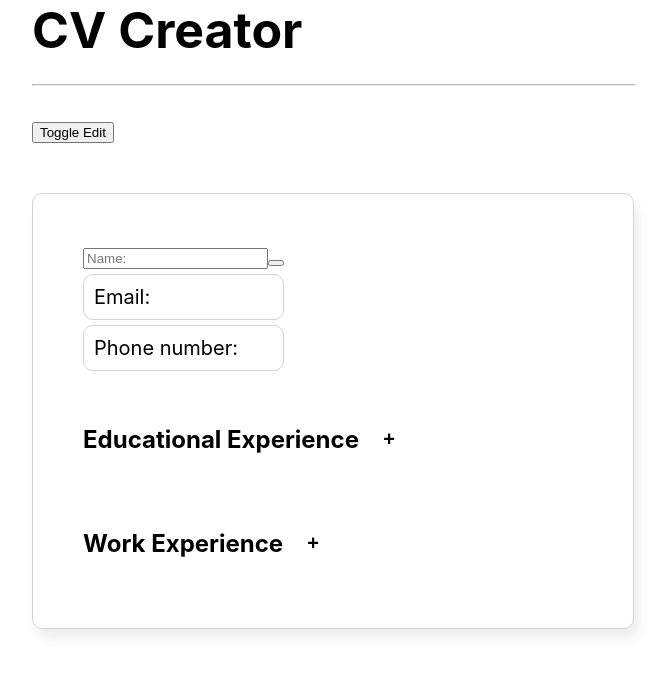
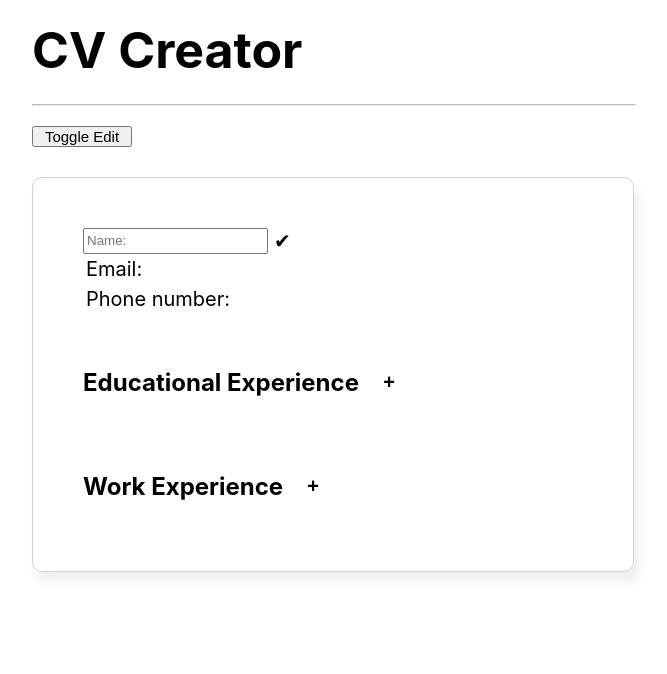
Before and after one commit to Plant900/cv-application, a React (Create React App) app: page / in a window 1280 px wide. Both pictures are taken after a click on the item "Name:". Shown: the top 674 px of the page, without its empty margins (307-974 px from the left). Built offline with nearby package versions, Linux system fonts and the light colour scheme; the HTML template or start-up script is replaced by a standard one.

Commit message:
Styling for buttons

```diff
--- a/src/App.css
+++ b/src/App.css
@@ -7,7 +7,7 @@
 .title {
 	font-size: 50px;
 
-	margin-top: 0;
+	margin-top: 20px;
 }
 
 .divider {
@@ -17,7 +17,15 @@
 	border-radius: 5px;
 
 	margin-top: -10px;
-	margin-bottom: 35px;
+	margin-bottom: 20px;
+}
+
+.viewButton {
+	cursor: pointer;
+
+	width: 100px;
+	font-size: 15px;
+	padding: 0;
 }
 
 .MainForm {
@@ -34,7 +42,7 @@
 
 	padding: 50px;
 
-	margin-top: 50px;
+	margin-top: 30px;
 
 	box-shadow: 5px 10px 10px rgba(119, 119, 119, 0.116);
 
@@ -45,7 +53,7 @@
 	display: flex;
 	flex-direction: column;
 
-	gap: 5px;
+	gap: 0px;
 
 	font-size: 20px;
 }
@@ -53,11 +61,33 @@
 .MainInfoItem {
 	cursor: pointer;
 
-	border-style: solid;
+	border-style: none;
 	border-color: lightgray;
 	border-radius: 10px;
 	border-width: 1px;
-	padding: 10px;
+	padding: 3px;
+}
+
+.MainInfoName {
+	font-size: 40px;
+	font-weight: bold;
+}
+
+.EditField {
+	display: flex;
+}
+
+.EditFieldBtn {
+	cursor: pointer;
+
+	font-size: 20px;
+
+	border-style: none;
+	background-color: transparent;
+}
+
+.EditFieldBtn:before {
+	content: "✔";
 }
 
 .EduInfoCards {
@@ -85,6 +115,19 @@
 	gap: 8px;
 
 	border-radius: 3px;
+}
+
+.EduInfoCardTitle {
+	margin: 0;
+	font-weight: bold;
+	font-size: 20px;
+}
+
+.EduInfoDates {
+	display: flex;
+	flex-flow: row nowrap;
+
+	gap: 10px;
 }
 
 .eduDeleteBtn::before {
@@ -122,6 +165,30 @@
 
 	padding: 10px;
 	gap: 5px;
+}
+
+.EduInfoEditingHeader {
+	margin: 0;
+	margin-bottom: 15px;
+}
+
+.isOngoingBtn {
+	cursor: pointer;
+
+	border-style: none;
+	border-radius: 3px;
+
+	color: white;
+
+	font-weight: bold;
+}
+
+.ongoingTrue {
+	background-color: rgba(44, 139, 44, 0.582);
+}
+
+.ongoingFalse {
+	background-color: rgba(172, 18, 18, 0.534);
 }
 
 .workDeleteBtn::before {
@@ -210,8 +277,22 @@
 	background-color: rgba(223, 223, 223, 0.788);
 
 	padding: 15px;
+	gap: 8px;
 
 	border-radius: 3px;
+}
+
+.WorkInfoJobTitle {
+	font-size: 20px;
+
+	margin: 0;
+}
+
+.WorkInfoDates {
+	display: flex;
+	flex-flow: row nowrap;
+
+	gap: 10px;
 }
 
 .WorkInfoEditing {
@@ -228,3 +309,37 @@
 	padding: 10px;
 	gap: 5px;
 }
+
+.WorkInfoEditingHeader {
+	margin: 0;
+	margin-bottom: 15px;
+}
+
+.InfoEditingBtnContainer {
+	display: flex;
+	flex-direction: row;
+
+	justify-content: center;
+	gap: 5px;
+}
+
+.InfoEditingBtn {
+	cursor: pointer;
+
+	font-weight: bold;
+	font-size: 12px;
+
+	padding: 5px;
+
+	border-radius: 5px;
+	border-style: solid;
+	border-color: rgb(190, 190, 190);
+	border-width: 20px;
+
+	background-color: rgb(190, 190, 190);
+	border-style: none;
+}
+
+.InfoEditingBtn:hover {
+	background-color: rgb(119, 119, 119);
+}
```
